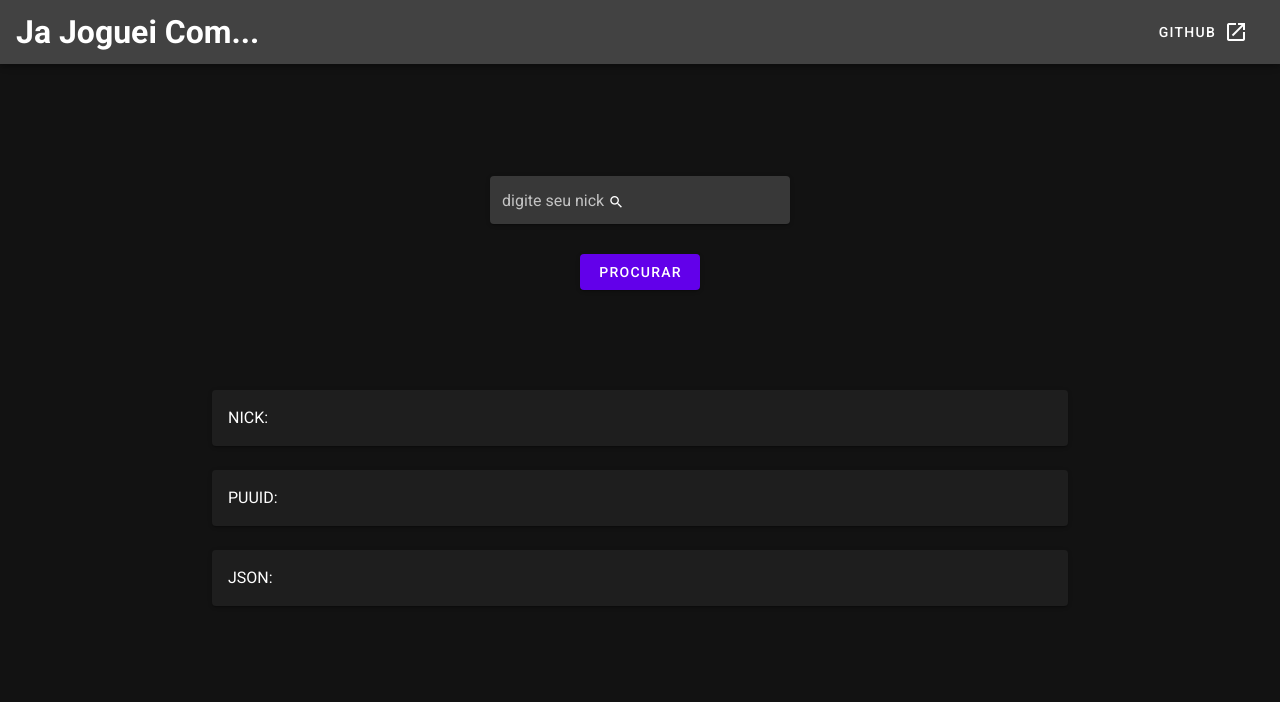
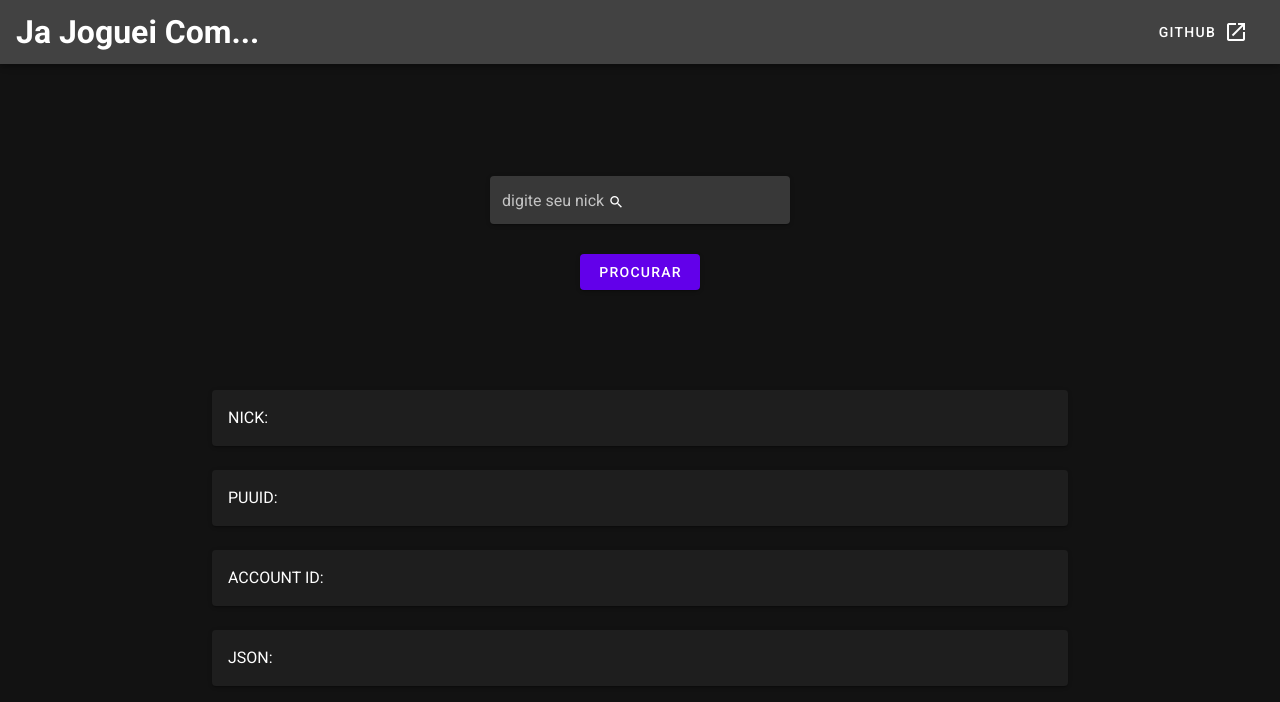
Before and after one commit to leleoveiga/ja-joguei-com-frontend, a Vue app: page / in a window 1280 px wide. Shown: the top 702 px of the page. Built offline with nearby package versions, Linux system fonts and the light colour scheme.

Commit message:
add account id nos cards

```diff
--- a/src/components/Home.vue
+++ b/src/components/Home.vue
@@ -33,6 +33,9 @@
     <v-card class="mt-6 pa-4" style="margin-left: 200px; margin-right: 200px"
       >PUUID: {{ id }}</v-card
     >
+    <v-card class="mt-6 pa-4" style="margin-left: 200px; margin-right: 200px"
+      >ACCOUNT ID: {{ accid }}</v-card
+    >
     <v-spacer></v-spacer>
     <v-card class="mt-6 pa-4" style="margin-left: 200px; margin-right: 200px"
       >JSON: {{ json }}</v-card
@@ -48,6 +51,7 @@ export default {
 
   data: () => ({
     id: "",
+    accid: "",
     nick: "",
     json: ""
   }),
@@ -69,6 +73,7 @@ export default {
           let data = response.data;
           console.log(data);
           this.nick = data.name;
+          this.accid = data.accountId;
           this.id = data.puuid;
           this.json = data;
           console.log(response);
```
